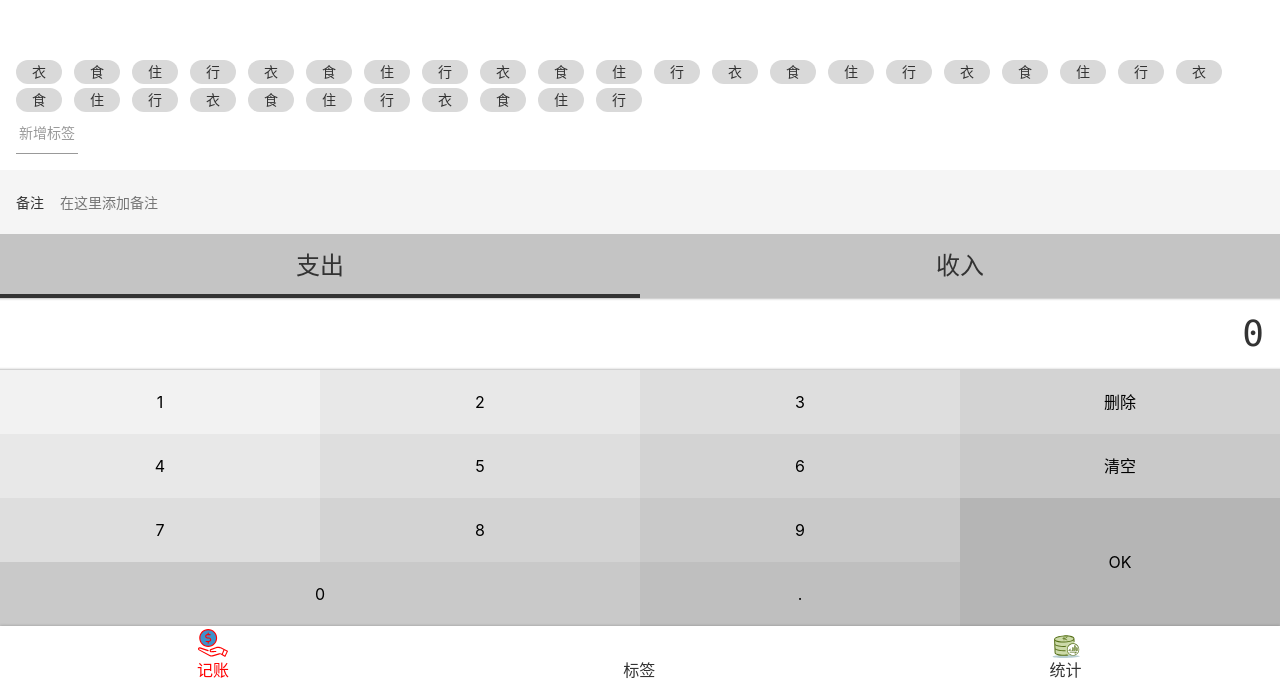
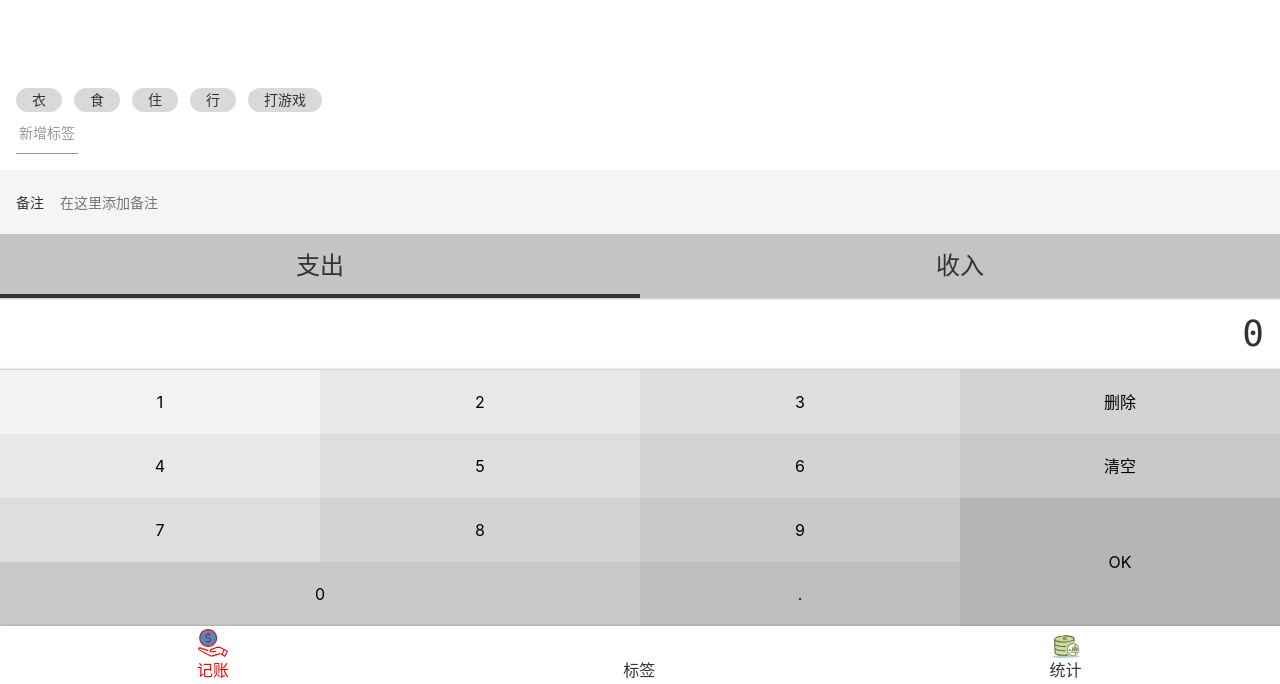
Before and after one commit to Mike1638/Moon-Knight, a Vue app: page /#/money in a window 1280 px wide. Shown: the part 116-800 px from the top of the page. Built offline with nearby package versions, Linux system fonts and the light colour scheme; the HTML template or start-up script is replaced by a standard one.

Commit message:
完成添加标签

```diff
--- a/src/components/money/Tags.vue
+++ b/src/components/money/Tags.vue
@@ -1,47 +1,45 @@
 <template>
   <div class="tags">
     <div class="new">
-      <button>新增标签</button>
+      <button @click="createtag">新增标签</button>
     </div>
     <ul class="current">
-      <li>衣</li>
-      <li>食</li>
-      <li>住</li>
-      <li>行</li>
-      <li>衣</li>
-      <li>食</li>
-      <li>住</li>
-      <li>行</li>
-      <li>衣</li>
-      <li>食</li>
-      <li>住</li>
-      <li>行</li>
-      <li>衣</li>
-      <li>食</li>
-      <li>住</li>
-      <li>行</li>
-      <li>衣</li>
-      <li>食</li>
-      <li>住</li>
-      <li>行</li>
-      <li>衣</li>
-      <li>食</li>
-      <li>住</li>
-      <li>行</li>
-      <li>衣</li>
-      <li>食</li>
-      <li>住</li>
-      <li>行</li>
-      <li>衣</li>
-      <li>食</li>
-      <li>住</li>
-      <li>行</li>
+      <li
+        v-for="tag in datasourse"
+        :key="tag"
+        @click="toggle(tag)"
+        :class="{ selected: selectedTag.indexOf(tag) >= 0 ? true : false }"
+      >
+        {{ tag }}
+      </li>
     </ul>
   </div>
 </template>
 
-<script>
-export default {};
+<script lang= "ts">
+import Vue from "vue";
+import { Component, Prop } from "vue-property-decorator";
+@Component
+export default class Tags extends Vue {
+  @Prop(Array) datasourse: string[] | undefined;
+  selectedTag: string[] = [];
+  toggle(tag: string) {
+    const index = this.selectedTag.indexOf(tag);
+    if (index >= 0) {
+      this.selectedTag.splice(index, 1);
+    } else {
+      this.selectedTag.push(tag);
+    }
+  }
+  createtag(){
+    const name = window.prompt('请输入标签名')
+    if(name === ''){
+      window.alert('输入的标签名不能为空')
+    }else if(this.datasourse){
+      this.$emit('update:datasourse',[...this.datasourse,name])
+    }
+  }
+}
 </script>
 <style lang='scss' scoped>
 @import "~@/assets/style/helper.scss";
@@ -63,6 +61,10 @@ export default {};
       padding: 0 16px 0 16px;
       margin-right: 12px;
       margin-top: 4px;
+      &.selected {
+        background: darken($color: #333, $amount: 0.5);
+        color: white;
+      }
     }
   }
   .new button {
--- a/src/views/Money.vue
+++ b/src/views/Money.vue
@@ -1,24 +1,28 @@
 <template>
   <div>
     <Layout class-prefix="layout">
-     <NumberPad/>
-     <Types :xxx="132456" />
-     <Notes/>
-     <Tags/>
+      <NumberPad />
+      <Types />
+      <Notes />
+      <Tags :datasourse="tags" @update:datasourse="tags = $event" />
     </Layout>
   </div>
 </template>
 
 <script>
 import Layout from "@/components/Layout.vue";
-import NumberPad from "@/components/money/NumberPad.vue"
-import Tags from "@/components/money/Tags.vue"
-import Notes from "@/components/money/Notes.vue"
-import Types from "@/components/money/Types.vue"
-
+import NumberPad from "@/components/money/NumberPad.vue";
+import Tags from "@/components/money/Tags.vue";
+import Notes from "@/components/money/Notes.vue";
+import Types from "@/components/money/Types.vue";
 
 export default {
-  components: { Layout ,NumberPad,Tags,Notes,Types},
+  data() {
+    return {
+      tags: ["衣", "食", "住", "行" ,'打游戏'],
+    };
+  },
+  components: { Layout, NumberPad, Tags, Notes, Types },
 };
 </script>
 
@@ -32,7 +36,4 @@ export default {
 
 <style lang='scss' scoped>
 @import "~@/assets/style/helper.scss";
-
-
-
 </style>
```
